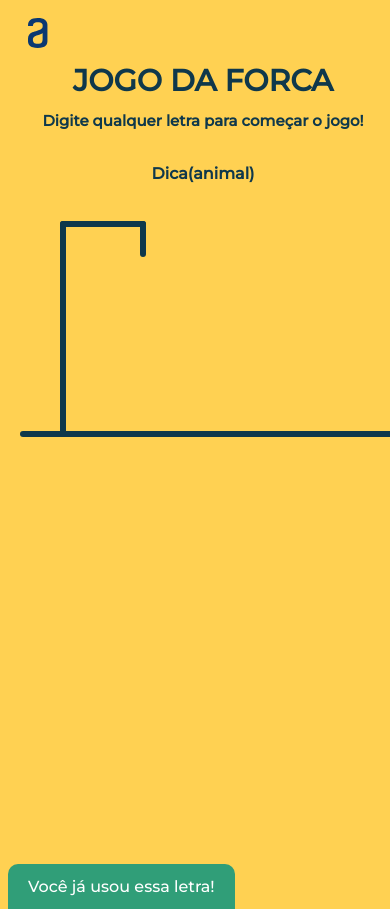
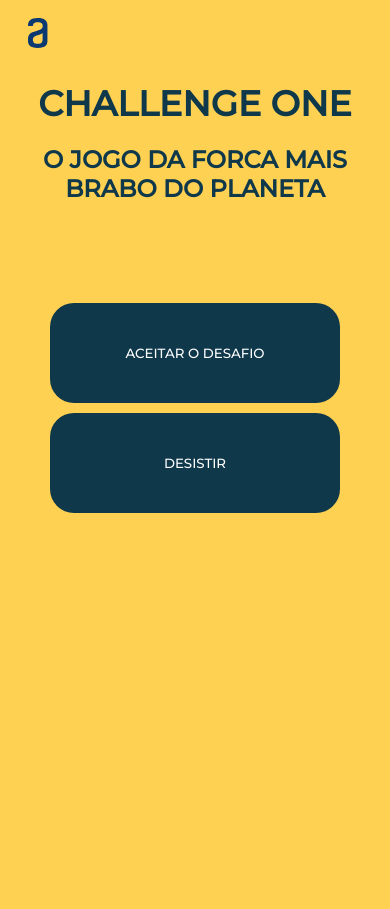
Before and after one commit to MaxZampieri/challenge_one_forca, a plain HTML site: page index.html in a window 390 px wide. After the commit the page ends 844 px from the top, so only its background shows below. Drawn offline with Linux system fonts and the light colour scheme.

Commit message:
game
Fake input included

```diff
--- a/css/style.css
+++ b/css/style.css
@@ -34,6 +34,15 @@ body {
       color: #0F384B;
       font-family: 'Montserrat', sans-serif;
 
+  }
+  .fake_input {
+    border: none;
+    color: transparent;
+    background-color: transparent;
+    position: fixed;
+    top: 0;
+    width: 1px;
+    height: 1px;
   }
 
   .jogo-container {
@@ -118,12 +127,17 @@ body {
 
   .popup button {
     cursor: pointer;
-    background-color: #F9FFFD;
+    background-color: #F25F35;
     border: 2px;
     margin-top: 20px;
     padding: 12px 20px;
     font-size: 16px;
     border-radius: 15px;
+    width: 200px;
+    color: #F9FFFD;
+    font-family: 'Montserrat', sans-serif;
+
+
 
   }
 
--- /dev/null
+++ b/css/styletwo.css
@@ -0,0 +1,92 @@
+@import url('https://fonts.googleapis.com/css2?family=Montserrat:wght@300;500&display=swap');
+
+
+
+body {
+    background-color: #FFD152;
+}
+.icon-two {
+    margin-left: 50px;
+    padding: 20px;
+}
+h1{
+    text-align: center;
+    margin: 0;
+    text-transform: uppercase;
+    font-size: 50px;
+    font-family: 'Montserrat', sans-serif;
+    color: #0F384B;
+}
+h2 {
+    text-align: center;
+    color: #0F384B;
+    font-family: 'Montserrat', sans-serif;
+    text-transform: uppercase;
+}
+.btn {
+    margin-top: 190px;
+    display:grid;
+    justify-content: center;
+}
+.btn-enter {
+width: 317px;
+height: 105px;
+left: 562px;
+top: 394px;
+padding: 24px;
+border-radius: 24px;
+background-color: #0F384B;
+color: #fff;
+border: none;
+cursor: pointer;
+text-transform: uppercase;
+font-family: 'Montserrat', sans-serif;
+}
+.btn-enter:hover {
+    transform: scale(1.1);
+    transition: all 0.5s;
+}
+.btn-exit {
+width: 317px;
+height: 105px;
+left: 562px;
+top: 394px;
+margin-top: 10px;
+padding: 24px;
+border-radius: 24px;
+background-color: #0F384B;
+color: #fff;
+border: none;
+cursor: pointer;
+text-transform: uppercase;
+font-family: 'Montserrat', sans-serif;
+}
+.btn-exit:hover {
+    transform: scale(1.1);
+    transition: all 0.5s;
+}
+
+@media (max-width: 425px) {
+    .icon-two {
+        width: 20px;
+        padding: 10px;
+        margin-left: 10px;
+    }
+    h1 {
+        font-size: 35px;
+        padding-top: 20px;
+    }
+    .btn-exit {
+        width: 290px;
+        height: 100px;
+    }
+    .btn-enter {
+        width: 290px;
+        height: 100px;
+    }
+    .btn {
+        margin-top: 100px;
+        display:grid;
+        justify-content: center;
+}
+}
--- a/index.html
+++ b/index.html
@@ -1,68 +1,29 @@
 <!DOCTYPE html>
-<html lang="pt-br">
+<html lang="en">
 <head>
-    <meta charset="UTF-8" />
-    <meta http-equiv="X-UA-Compatible" content="IE=edge" />
-    <meta name="viewport" content="width=device-width, initial-scale=1.0" />
-    <link href="css/style.css" rel="stylesheet" />
-    <link rel="preconnect" href="https://fonts.googleapis.com" />
-    <link rel="preconnect" href="https://fonts.gstatic.com" crossorigin />
-    <link
-      href="https://fonts.googleapis.com/css2?family=Roboto:wght@300&display=swap"
-      rel="stylesheet"
-    />
-    <title>Jogo da Forca</title>
+    <meta charset="UTF-8">
+    <meta http-equiv="X-UA-Compatible" content="IE=edge">
+    <meta name="viewport" content="width=device-width, initial-scale=1.0">
+    <link rel="stylesheet" href="css/styletwo.css">
+
+    <title>Document</title>
 </head>
+<body>
     <header>
-      <img src="css/Vector (1).svg" class="icon" alt="">
+        <img class="icon-two" src="css/Vector (1).svg" alt="">
     </header>
-  <body>
-    <h1>Jogo da forca</h1>
-    <h2>Digite qualquer letra para começar o jogo!</h2>
-    <h4>Dica(animal)</h4>
-    <div class="jogo-container">
-      <div class="forca-container">
-        <svg height="250" width="400" class="forca">
-          <!-- forca -->
-          <line x1="20" y1="230" x2="400" y2="230"/>
-          <line x1="60" y1="20" x2="60" y2="230" />
-          <line x1="60" y1="20" x2="140" y2="20" />
-          <line x1="140" y1="20" x2="140" y2="50" />
+    <h1>Challenge ONE</h1>
+    <h2>O jogo da forca mais brabo do planeta</h2>
+<div class="btn">
 
-
-          <!-- cabeça -->
-          <circle cx="140" cy="70" r="20" class="forca-parte" />
-          <!-- corpo -->
-          <line x1="140" y1="90" x2="140" y2="150" class="forca-parte" />
-          <!-- braços -->
-          <line x1="140" y1="120" x2="160" y2="100" class="forca-parte" />
-          <line x1="140" y1="120" x2="120" y2="100" class="forca-parte" />
-
-          <!-- pernas -->
-          <line x1="140" y1="150" x2="120" y2="180" class="forca-parte" />
-          <line x1="140" y1="150" x2="160" y2="180" class="forca-parte" />
-        </svg>
+        <div>
+            <a href="game.html"><button class="btn-enter">Aceitar o desafio</button></a>
         </div>
-
-
-    </div>
-
-    <div class="palavra-secreta-container"></div>
-    <div class="letras-erradas-container"></div>
-
-    <div class="aviso-palavra-repetida">
-      Você já usou essa letra!
-    </div>
-    <div class="popup-container">
-        <div class="popup">
-          <h2 id="mensagem"></h2>
-          <button id="btn-jogar" onclick="reiniciarJogo()">
-            OK
-          </button>
+        <div>
+            <button class="btn-exit">Desistir</button>
         </div>
 </div>
 
 
-    <script src="script.js"></script>
 </body>
 </html>
```
Also changed, not shown: game.html (added, +69 -0 lines), css/Ellipse 9 (Stroke).svg (added), css/Rectangle 18.svg (added). Lines whose indentation alone changed are shown as unchanged.
